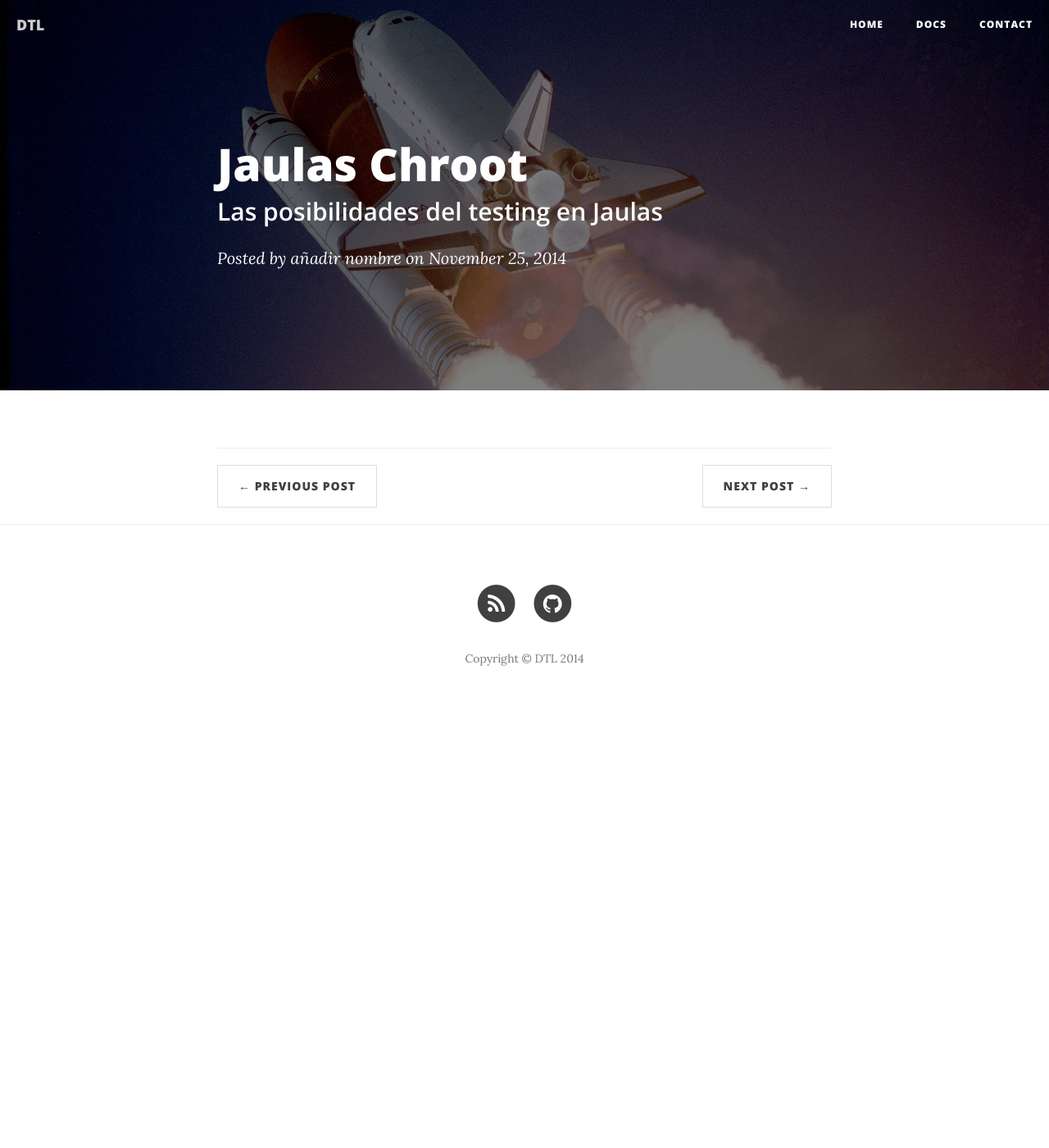
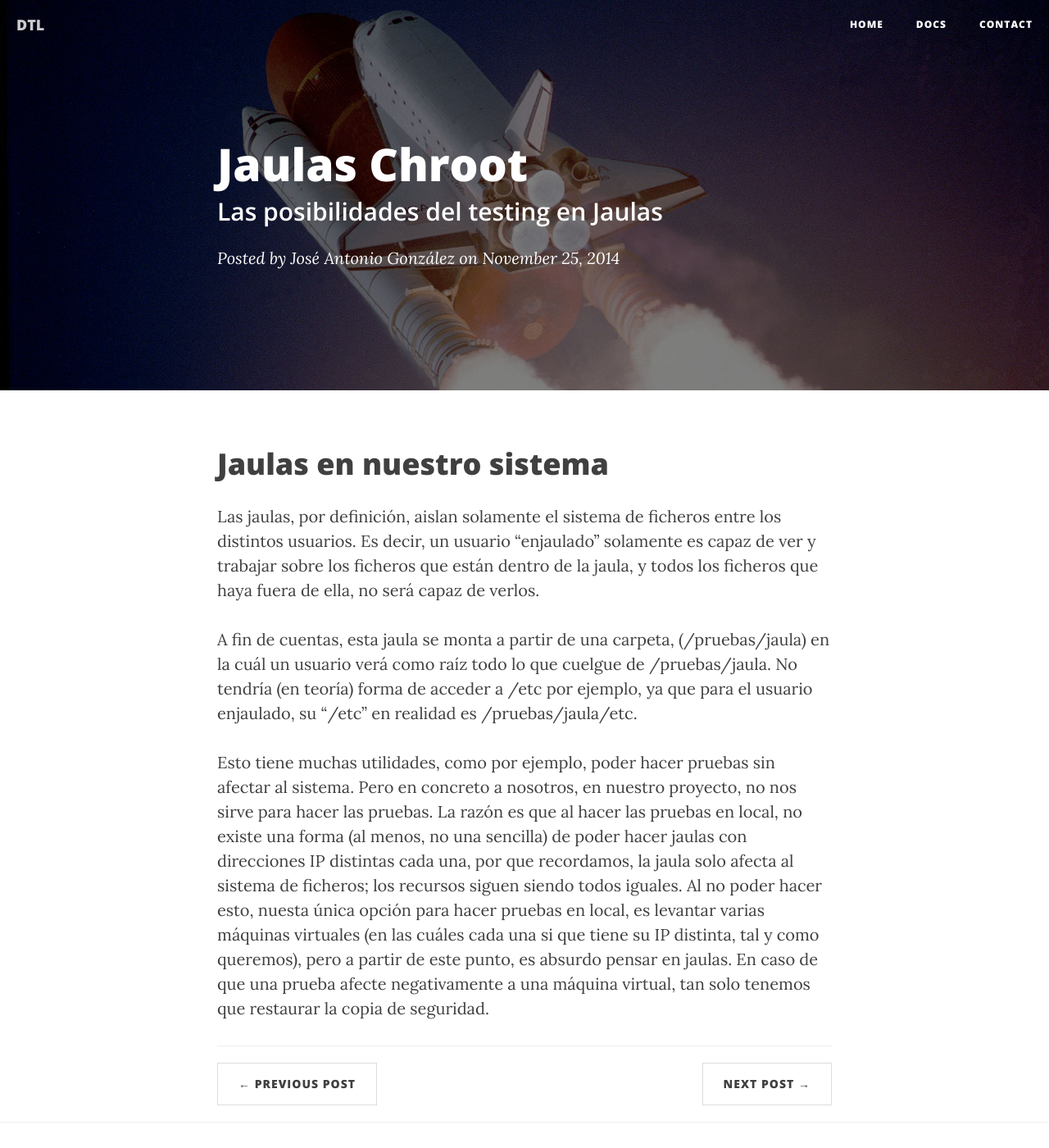
Before and after one commit to freelinuxdistrodeployed/LDT, a Jekyll site: the page built from _posts/2014-11-25-Jaulas-Chroot.md, in a window 1280 px wide and 1400 px high. Shown: the whole window at 82% size. Built offline with Jekyll 4.4.1, drawn with Linux system fonts in a browser that asks for light colours; nearby versions of some CDN libraries.

Commit message:
Añadiendo fichero de documentacion sobre las jaulas

```diff
--- a/_posts/2014-11-25-Jaulas-Chroot.md
+++ b/_posts/2014-11-25-Jaulas-Chroot.md
@@ -3,6 +3,14 @@ layout:     post
 title:      "Jaulas Chroot"
 subtitle:   "Las posibilidades del testing en Jaulas"
 date:       2014-11-25 12:00:00
-author:     "añadir nombre"
+author:     "José Antonio González"
 header-img: "img/post-bg-01.jpg"
 ---
+
+# Jaulas en nuestro sistema
+
+Las jaulas, por definición, aislan solamente el sistema de ficheros entre los distintos usuarios. Es decir, un usuario "enjaulado" solamente es capaz de ver y trabajar sobre los ficheros que están dentro de la jaula, y todos los ficheros que haya fuera de ella, no será capaz de verlos.
+
+A fin de cuentas, esta jaula se monta a partir de una carpeta, (/pruebas/jaula) en la cuál un usuario verá como raíz todo lo que cuelgue de /pruebas/jaula. No tendría (en teoría) forma de acceder a /etc por ejemplo, ya que para el usuario enjaulado, su "/etc" en realidad es /pruebas/jaula/etc.
+
+Esto tiene muchas utilidades, como por ejemplo, poder hacer pruebas sin afectar al sistema. Pero en concreto a nosotros, en nuestro proyecto, no nos sirve para hacer las pruebas. La razón es que al hacer las pruebas en local, no existe una forma (al menos, no una sencilla) de poder hacer jaulas con direcciones IP distintas cada una, por que recordamos, la jaula solo afecta al sistema de ficheros; los recursos siguen siendo todos iguales. Al no poder hacer esto, nuesta única opción para hacer pruebas en local, es levantar varias máquinas virtuales (en las cuáles cada una si que tiene su IP distinta, tal y como queremos), pero a partir de este punto, es absurdo pensar en jaulas. En caso de que una prueba afecte negativamente a una máquina virtual, tan solo tenemos que restaurar la copia de seguridad.
```
